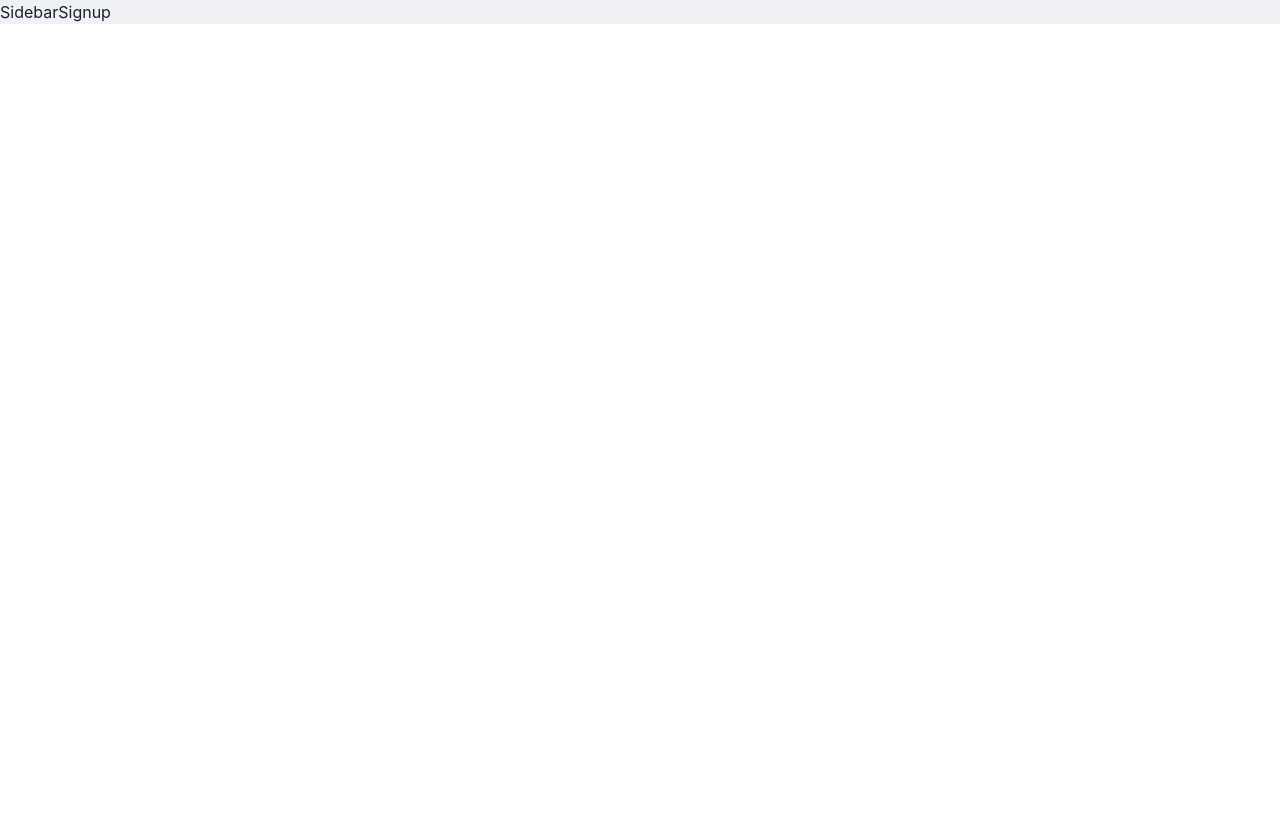
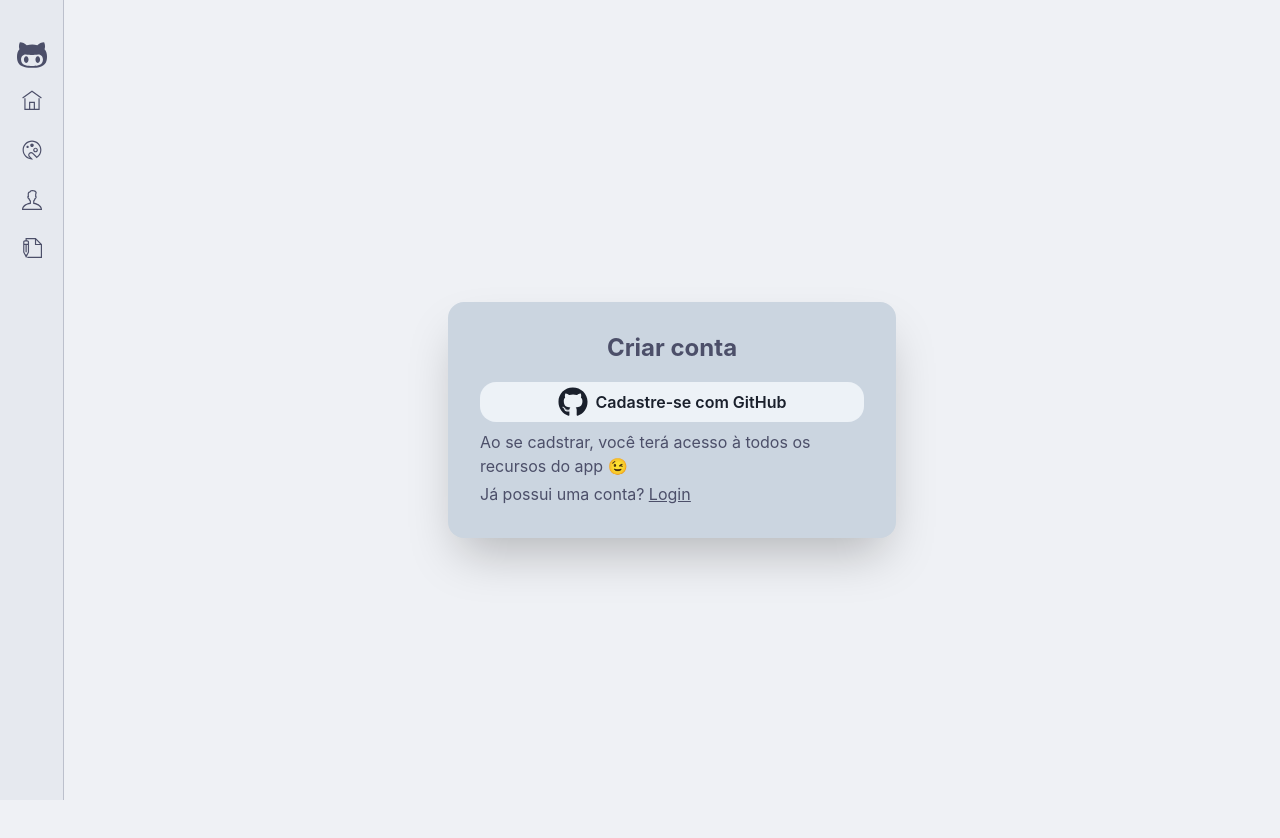
Before and after one commit to erick-santos-8/git-view, a React (Vite) app in the folder frontend/: page /signup in a window 1280 px wide. Before the commit the page ends 800 px from the top, so only its background shows below. Built offline with nearby package versions, Linux system fonts and the light colour scheme.

Commit message:
Signup and side bar styles

```diff
--- a/frontend/package.json
+++ b/frontend/package.json
@@ -16,6 +16,7 @@
     "framer-motion": "^11.5.3",
     "react": "^18.3.1",
     "react-dom": "^18.3.1",
+    "react-icons": "^5.3.0",
     "react-router-dom": "^6.26.1"
   },
   "devDependencies": {
--- a/frontend/src/App.jsx
+++ b/frontend/src/App.jsx
@@ -1,4 +1,4 @@
-import {Flex, useColorModeValue} from "@chakra-ui/react";
+import {Box, Flex, useColorModeValue} from "@chakra-ui/react";
 import {Route, Routes} from "react-router-dom";
 import Home from "./pages/Home";
 import Login from "./pages/Login";
@@ -10,8 +10,9 @@ import Sidebar from "./components/Sidebar"
 
 function App() {
   return (
-    <Flex bg={useColorModeValue("#eff1f5", "#1e1e2e")}>
+    <Flex bg={useColorModeValue("#eff1f5", "#1e1e2e")} color={useColorModeValue("#4c4f69", "#cdd6f4")}>
       <Sidebar/>
+      <Box maxW={"5xl"} my={"5"} mx={"auto"} transition={"all"} flex={"1"}>
         <Routes>
           <Route path="/" element={<Home/>}/>
           <Route path="/login" element={<Login/>}/>
@@ -19,6 +20,7 @@ function App() {
           <Route path="/explore" element={<Explore/>}/>
           <Route path="/likes" element={<Likes/>}/>
         </Routes>
+      </Box>
     </Flex>
   )
 }
--- /dev/null
+++ b/frontend/src/components/Logout.jsx
@@ -0,0 +1,19 @@
+import {Box, Button, Flex, Image, useColorModeValue} from "@chakra-ui/react"
+import { CiLogout } from "react-icons/ci";
+const Logout = () => {
+  return (
+    <Flex flexDir={"column"} mt={"auto"} gap={"2"} align={"center"}>
+        <Image borderRadius='full'
+    w={"10"}
+    h={"10"}
+    src='https://bit.ly/dan-abramov'
+    alt='Dan Abramov'/>
+
+    <Button color={useColorModeValue("#4c4f69", "#cdd6f4")} bg={"transparent"}  justifyContent={"center"}  borderRadius={"2px"} _hover={{shadow:("md"), bg:"#f38ba8", color:("black")}}  transition={".5s"}>
+        <CiLogout size={"20"} _hover={{color:("black")}}/>
+    </Button>
+    </Flex>
+  )
+}
+
+export default Logout
--- a/frontend/src/components/Sidebar.jsx
+++ b/frontend/src/components/Sidebar.jsx
@@ -1,8 +1,74 @@
 import React from 'react'
+import {Box, Button, Flex, Img, useColorMode, useColorModeValue} from "@chakra-ui/react"
+import { Link } from 'react-router-dom'
+import { TfiGithub, TfiHeart, TfiHome, TfiPalette, TfiUser, TfiWorld, TfiWrite } from "react-icons/tfi";
+import {VscColorMode} from "react-icons/vsc"
+import Logout from "./Logout"
 
 const Sidebar = () => {
+  const {colorMode, toggleColorMode} = useColorMode();
+
+  const authUser = false;
+
   return (
-    <div>Sidebar</div>
+    <Flex as={"aside"} bg={useColorModeValue("#e6e9ef", "#313244")} h={"100vh"} flexDir={"column"} alignItems={"center"} position={"sticky"} pt={"0"} mt={"0"} py={"10"} ml={"0"} minW={{base: "12", md: "16"}} overflowY={"auto"} borderRight={"1px solid"} borderRightColor={"#bcc0cc"}  transition={".5s"}>
+      <Flex h={"full"} flexDir={"column"} gap={"3"}>
+
+        <Flex justifyContent={"center"} _hover={{color:useColorModeValue("black", "white")}} transition={".5s"}>
+          <Link to={"/"} >
+            <TfiGithub size={"30px"}  />
+          </Link>
+        </Flex>
+
+        <Flex justifyContent={"center"} p={"2"} borderRadius={"2px"} _hover={{shadow:("md"), bg:useColorModeValue("#ccd0da", "#cdd6f4"), color:("black")}} transition={".5s"}>
+          <Link to={"/"} >
+            <TfiHome size={"20"} />
+          </Link>
+        </Flex>
+
+        <Flex >
+          <Button onClick={toggleColorMode} color={useColorModeValue("#4c4f69", "#cdd6f4")} bg={"transparent"}  justifyContent={"center"}  borderRadius={"2px"} _hover={{shadow:("md"), bg:useColorModeValue("gray.100", "#cdd6f4"), color:("black")}}  transition={".5s"}>
+            <TfiPalette size={"20"} />
+          </Button>
+        </Flex>
+
+        {authUser && (
+          <Flex justifyContent={"center"} p={"2"} borderRadius={"2px"} _hover={{shadow:("md"), bg:"#f38ba8", color:("black")}} transition={".5s"}>
+            <Link to={"/likes"} >
+              <TfiHeart size={"20"} />
+            </Link>
+        </Flex>
+        )}
+
+        {authUser && (
+          <Flex justifyContent={"center"} p={"2"} borderRadius={"2px"} _hover={{shadow:("md"), bg:"#89b4fa", color:("black")}} transition={".5s"}>
+            <Link to={"/explore"} >
+              <TfiWorld size={"20"} />
+            </Link>
+        </Flex>
+        )}
+
+        {!authUser && (
+          <Flex justifyContent={"center"} p={"2"} borderRadius={"2px"} _hover={{shadow:("md"), bg:useColorModeValue("gray.100", "#cdd6f4"), color:("black")}} transition={".5s"}>
+            <Link to={"/login"} >
+              <TfiUser size={"20"} />
+            </Link>
+        </Flex>
+        )}
+
+        {!authUser && (
+          <Flex justifyContent={"center"} p={"2"} borderRadius={"2px"} _hover={{shadow:("md"), bg:useColorModeValue("gray.100", "#cdd6f4"), color:("black")}} transition={".5s"}>
+            <Link to={"/signup"} >
+              <TfiWrite size={"20"} />
+            </Link>
+        </Flex>
+        )}
+
+        {authUser &&(
+          <Logout/>
+        )}
+      </Flex>
+    </Flex>
   )
 }
 
--- a/frontend/src/pages/Signup.jsx
+++ b/frontend/src/pages/Signup.jsx
@@ -1,8 +1,28 @@
 import React from 'react'
+import {Box, Button, Flex, Heading, Text, useColorModeValue} from "@chakra-ui/react"
+import { FaGithub } from "react-icons/fa";
+import { Link } from 'react-router-dom';
 
 const Signup = () => {
   return (
-    <div>Signup</div>
+    <Flex flexDir={"column"} alignItems={"center"} justifyContent={"center"} px={{base:"3",sm:"6"}} py={{bse:"8", lg:"0" }} mx={"auto"} h={"100vh"}>
+      <Box w={"100%"} borderRadius={"1rem"} shadow={"2xl"} mt={{md:"0"}}  maxW={{sm:"md"}} p={{xl:"0"}} bg={useColorModeValue("gray.300", "#313244")}>
+        <Box p={{base:"6",sm:"8"}} >
+          <Heading as={"h1"} fontSize={{base:"xl", md:"2xl"}} textAlign={"center"} mb={"5"}>Criar conta</Heading>
+          <Button fontSize={"medium"} borderRadius={"1rem"} display={"flex"} gap={"2"} p={"2"} alignItems={"center"} w={"100%"} justifyContent={"center"} textAlign={"center"}>
+            <FaGithub size={"30"}/>
+            Cadastre-se com GitHub
+          </Button>
+
+          <Text as={"p"} mt={"2"}>
+            Ao se cadstrar, você terá acesso à todos os recursos do app 😉
+          </Text>
+          <Text as={"p"} mt={"1"}>
+            Já possui uma conta? <Text as={"span"} textDecoration={"underline"}><Link to={"/login"}>Login</Link></Text>
+          </Text>
+        </Box>
+      </Box>
+    </Flex>
   )
 }
 
```
Also changed, not shown: 1 other file (tests, documents, lock files or other folders). Lines whose indentation alone changed are shown as unchanged.
